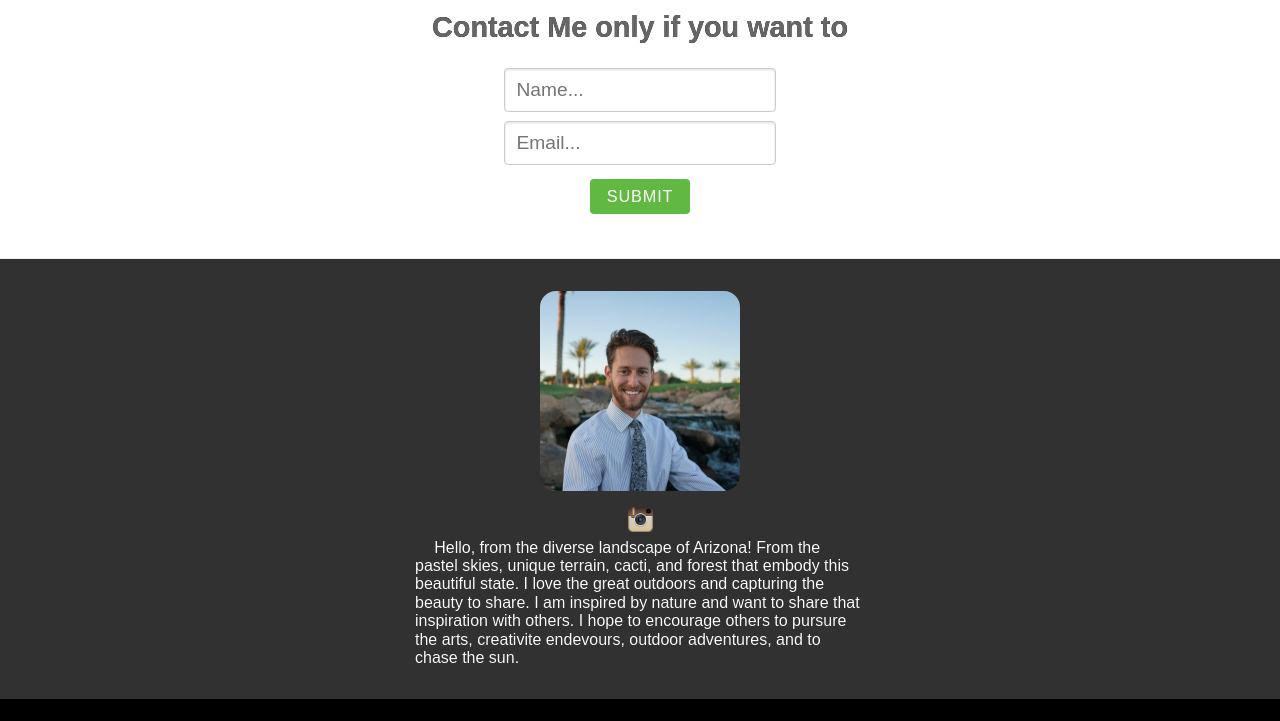
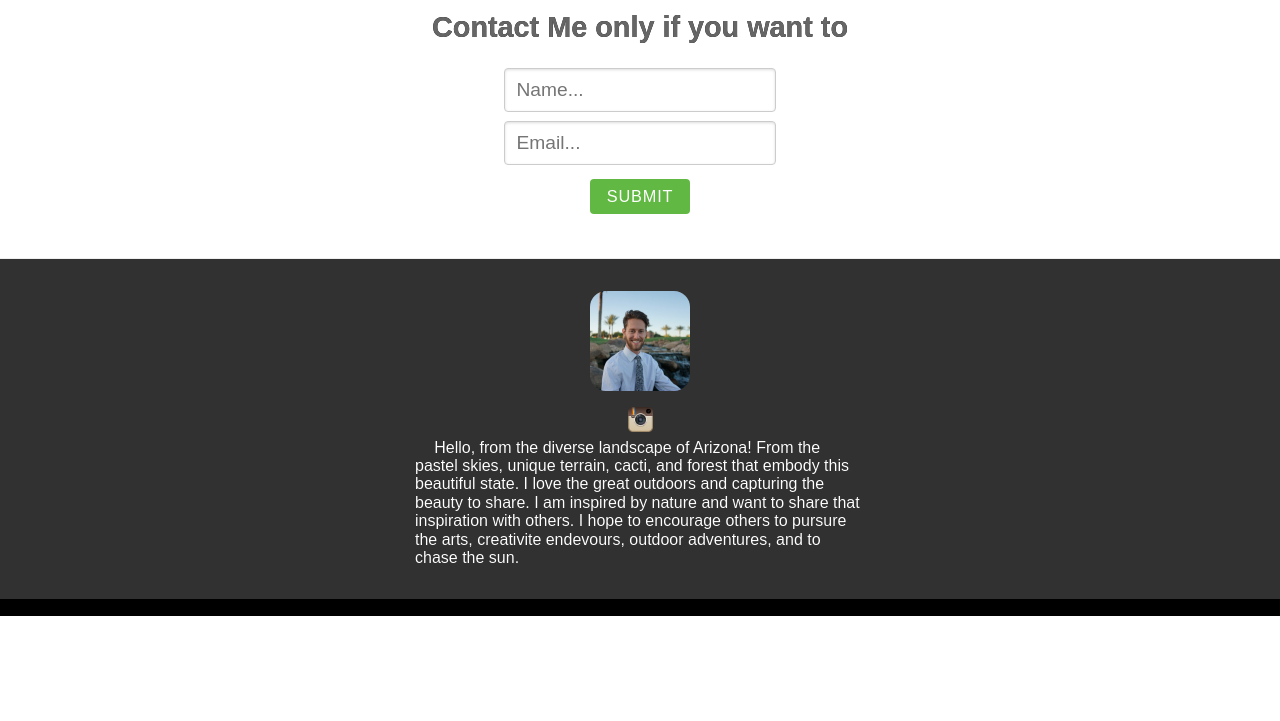
Before and after one commit to tdunn1248/jason_LaumeyerPortfolio, a website: page public/index.html in a window 1280 px wide. Shown: the part 1099-1820 px from the top of the page. After the commit the page ends 1715 px from the top, so only its background shows below. Drawn offline with nearby package versions, Linux system fonts and the light colour scheme; a web font is replaced by a local one.

Commit message:
resize head-shot

```diff
--- a/public/styles.css
+++ b/public/styles.css
@@ -164,8 +164,8 @@ p {
 }
 
 .insta {
-  width: auto;
-  height: 1em;
+ width: auto;
+ height: 1em;
  text-align: center;
  padding-top: 1em;
  padding-bottom: 1em;
@@ -188,8 +188,8 @@ p {
 }
 
 .head-shot {
-  max-width: 200px;
-  max-height: 200px;
+  max-width: 100px;
+  max-height: 100px;
   border-radius: 1em;
   margin: 0 auto;
 }
```
Also changed, not shown: 1 other file.
